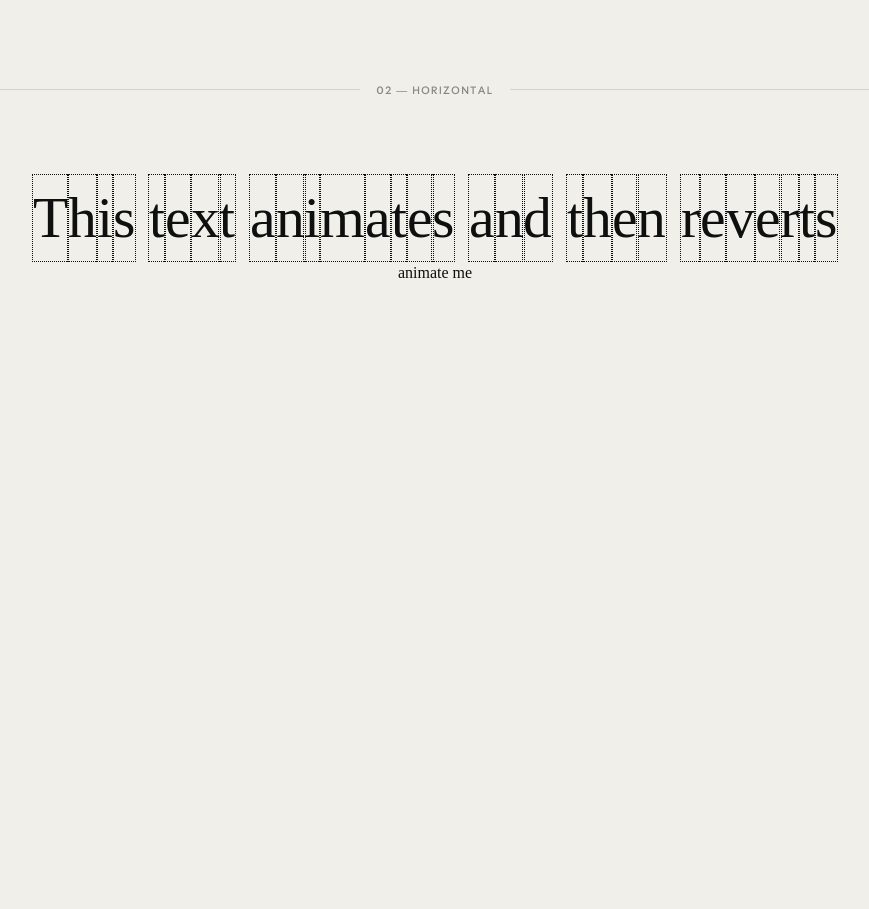
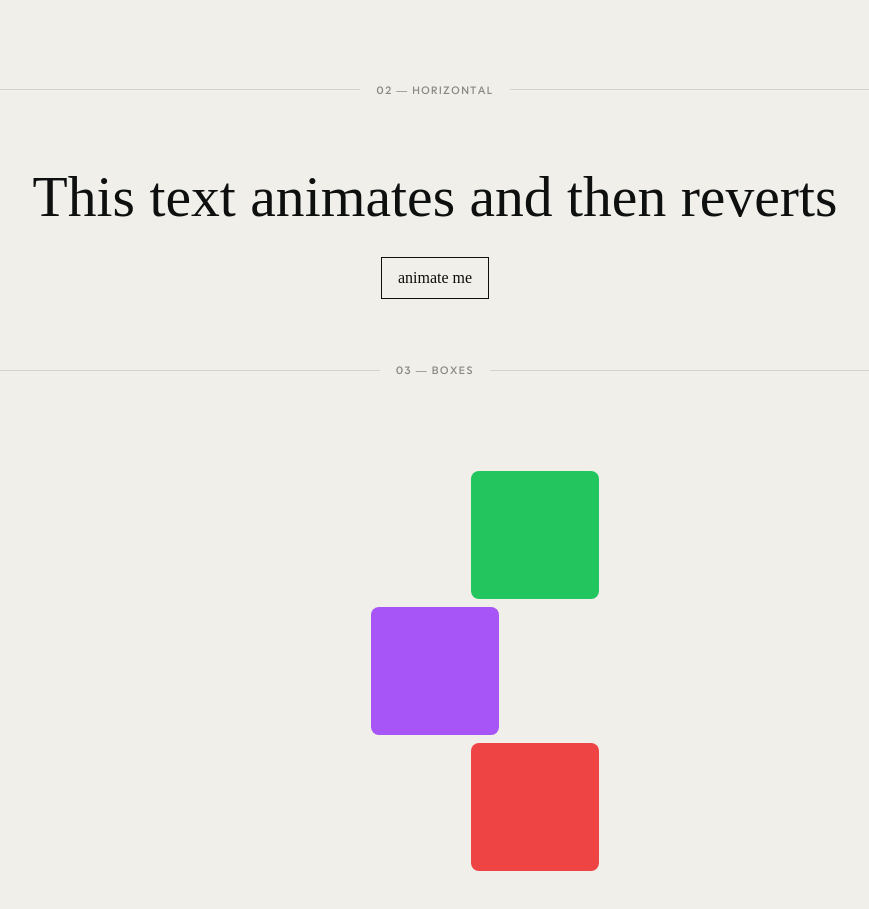
Before and after one commit to evandejesus/evandejes.us, a React (Vite) app: page / in a window 1280 px wide. Shown: the part 819-1728 px from the top of the page, without its empty margins (205-1074 px from the left). Before the commit the page ends 1329 px from the top, so only its background shows below. Built offline with nearby package versions, Linux system fonts and the light colour scheme.

Commit message:
add stuff

```diff
--- a/src/AnimationMuseum.jsx
+++ b/src/AnimationMuseum.jsx
@@ -15,6 +15,11 @@
 import WordReveal from "./animations/WordReveal";
 import SplitFlip from "./animations/SplitFlip";
 import Horizontal from "./animations/Horizontal";
+import Boxes from "./animations/Boxes";
+import profileImg from "../brand_assets/profile.jpg";
+
+export const ANIMATION_CONTAINER_CLASS =
+  "flex flex-col items-center justify-center w-full h-full";
 
 // ─── ADD YOUR EXHIBITS HERE ──────────────────────────────────────────────────
 const EXHIBITS = [
@@ -30,10 +35,16 @@ const EXHIBITS = [
     height: "40vh",
     dark: false,
   },
-    {
+  {
     title: "Horizontal",
     component: Horizontal,
     height: "30vh",
+    dark: false,
+  },
+  {
+    title: "Boxes",
+    component: Boxes,
+    height: "70vh",
     dark: false,
   },
 ];
@@ -126,7 +137,7 @@ export default function AnimationMuseum() {
             }}
           >
             <img
-              src="/brand_assets/profile.jpg"
+              src={profileImg}
               alt="Evan de Jesus"
               style={{
                 width: "100%",
--- /dev/null
+++ b/src/animations/Boxes.jsx
@@ -0,0 +1,54 @@
+/**
+ * Animation Boilerplate
+ *
+ * Copy this file, rename it, and build your animation inside.
+ * Then add an entry to the EXHIBITS array in src/AnimationMuseum.jsx.
+ *
+ * EXHIBITS entry shape:
+ *   { title: 'My Animation', component: MyAnimation, height: '80vh', dark: false }
+ *
+ * height — any valid CSS string: '100vh', '600px', 'auto'
+ * dark   — true = ink background, false = cream background
+ *          If dark: true, use color: 'var(--cream)' for text.
+ *          If dark: false, use color: 'var(--ink)' for text.
+ */
+
+import { useEffect, useRef } from "react";
+import gsap from "gsap";
+import { ScrollTrigger } from "gsap/ScrollTrigger";
+
+gsap.registerPlugin(ScrollTrigger);
+
+export default function MyAnimation() {
+  const containerRef = useRef(null);
+
+  useEffect(() => {
+    // gsap.context() scopes all GSAP selectors to this component
+    // and automatically cleans up on unmount via ctx.revert()
+    const ctx = gsap.context(() => {
+      // ── your animation here ──────────────────────────────────────
+      // target the element with a class of "green" - rotate and move TO 100px to the left over the course of 1 second.
+      gsap.to(".green", { rotation: 360, x: 100, duration: 1 });
+
+      // target the element with a class of "purple" - rotate and move FROM 100px to the left over the course of 1 second.
+      gsap.from(".purple", { rotation: -360, x: -100, duration: 1 });
+
+      // target the element with a class of "blue" - rotate and move FROM 100px to the left, TO 100px to the right over the course of 1 second.
+      gsap.fromTo(".red", { x: -100 }, { rotation: 360, x: 100, duration: 1 });
+      // ─────────────────────────────────────────────────────────────
+    }, containerRef); // ← scope
+
+    return () => ctx.revert(); // cleanup
+  }, []);
+
+  return (
+    <div
+      ref={containerRef}
+      className="flex flex-col items-center justify-between w-full h-full p-20 m-0"
+    >
+      <div class="green w-32 h-32 bg-green-500 rounded-lg"></div>
+      <div class="purple w-32 h-32 bg-purple-500 rounded-lg"></div>
+      <div class="red w-32 h-32 bg-red-500 rounded-lg"></div>
+    </div>
+  );
+}
--- a/src/animations/Horizontal.css
+++ /dev/null
@@ -1,40 +0,0 @@
-.cont {
-  display: flex;
-  align-items: center;
-  justify-content: center;
-  flex-direction: column;
-  font-family: "Mori";
-    margin: 0;
-  padding: 0;
-  width: 100%;
-  height: 100vh;
-
-}
-
-.headline {
-  text-align: center;
-  color: rgb(14, 16, 15);
-  font-size: clamp(2rem, 6rem, 4.5vw);
-  will-change: transform;
-  font-kerning: none;
-  -webkit-text-rendering: optimizeSpeed;
-  text-rendering: optimizeSpeed;
-  -webkit-transform: translateZ(0);
-  transform: translateZ(0);
-  opacity: 0;
-}
-
-.headline * {
-  will-change: transform;
-}
-
-.char {
-  outline: 1px dotted var(--ink);
-}
-
-button {
-  border-color: var(--ink);
-  background-color: transparent;
-  color: var(--ink);
-  margin-top: 1.5rem;
-}
--- a/src/animations/Horizontal.jsx
+++ b/src/animations/Horizontal.jsx
@@ -16,7 +16,7 @@
 import { useEffect, useRef } from "react";
 import gsap from "gsap";
 import { SplitText } from "gsap/SplitText";
-import "./Horizontal.css";
+import { ANIMATION_CONTAINER_CLASS } from "../AnimationMuseum";
 
 gsap.registerPlugin(SplitText);
 
@@ -24,13 +24,8 @@ export default function MyAnimation() {
   const containerRef = useRef(null);
   const elementRef = useRef(null);
   useEffect(() => {
-    // gsap.context() scopes all GSAP selectors to this component
-    // and automatically cleans up on unmount via ctx.revert()
     const ctx = gsap.context(() => {
-      // ── your animation here ──────────────────────────────────────
-
       let text = document.querySelector(".headline");
-      gsap.set(text, { opacity: 1 });
       let mySplitText = SplitText.create(text, {
         type: "chars, words",
         charsClass: "char",
@@ -57,30 +52,45 @@ export default function MyAnimation() {
             stagger: 0.05,
             onComplete: () => {
               mySplitText.revert();
-              text.removeAttribute("aria-hidden");
             },
           });
         };
         el.addEventListener("click", listener);
 
-        // Cleanup is mandatory to avoid memory leaks
         return () => el.removeEventListener("click", listener);
       }
+    }, containerRef);
 
-      // ─────────────────────────────────────────────────────────────
-    }, containerRef); // ← scope
-
-    return () => ctx.revert(); // cleanup
+    return () => ctx.revert();
   }, []);
 
   return (
-    <div ref={containerRef} className="cont">
-      <div className="container">
-        <h1 className="headline" aria-hidden="true">
+    <div
+      ref={containerRef}
+      className={`${ANIMATION_CONTAINER_CLASS} font-[Mori]`}
+    >
+      <div className="w-full">
+        <h1
+          className="headline text-center text-[rgb(14,16,15)] text-[clamp(2rem,6rem,4.5vw)] leading-tight"
+          style={{
+            willChange: "transform",
+            fontKerning: "none",
+            WebkitTextRendering: "optimizeSpeed",
+            textRendering: "optimizeSpeed",
+            WebkitTransform: "translateZ(0)",
+            transform: "translateZ(0)",
+          }}
+          aria-hidden="true"
+        >
           This text animates and then reverts
         </h1>
       </div>
-      <button ref={elementRef}>animate me</button>
+      <button
+        ref={elementRef}
+        className="mt-6 border border-[var(--ink)] bg-transparent text-[var(--ink)] px-4 py-2 hover:opacity-80 transition-opacity"
+      >
+        animate me
+      </button>
     </div>
   );
 }
```
Also changed, not shown: 2 other files (tests, documents, lock files or other folders).
